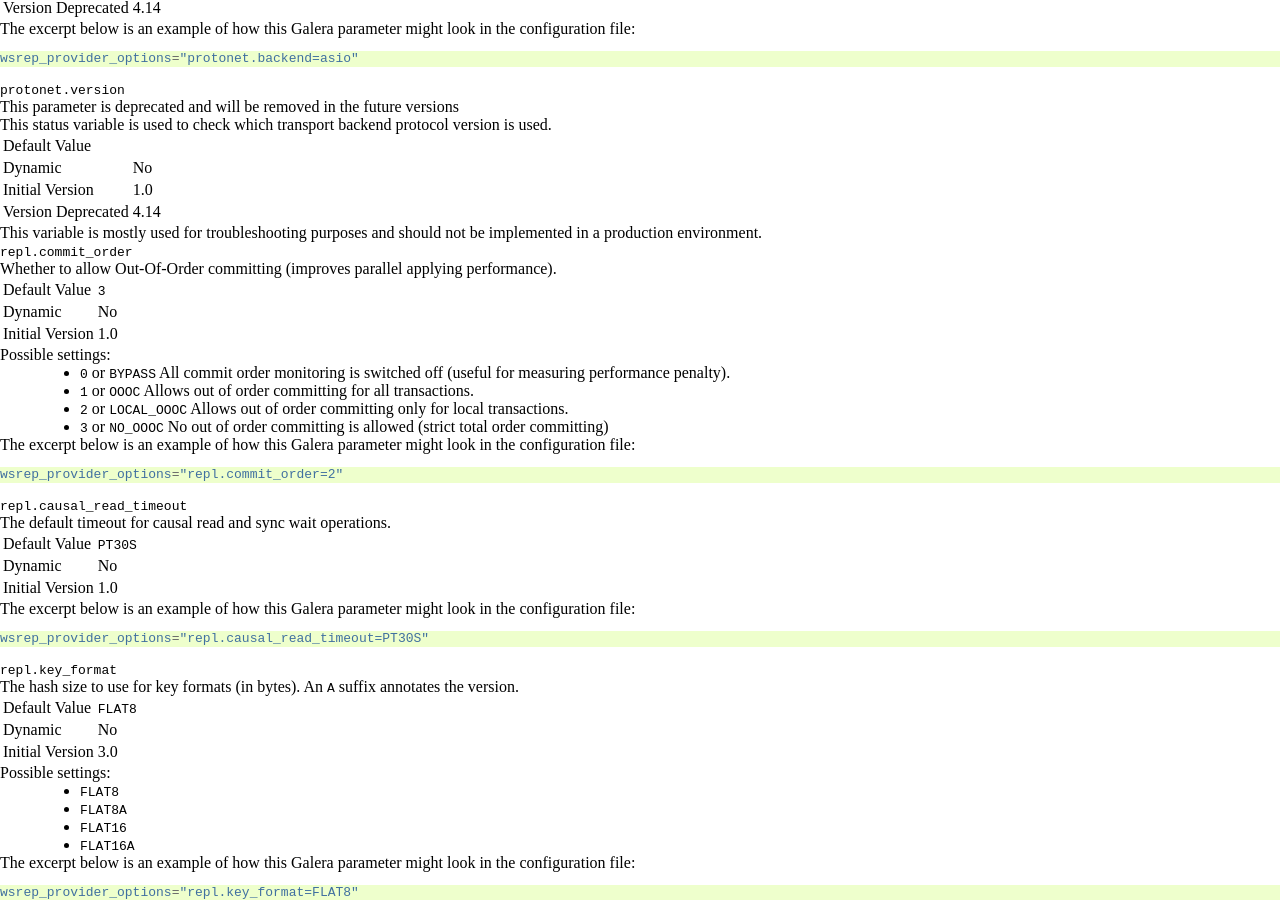
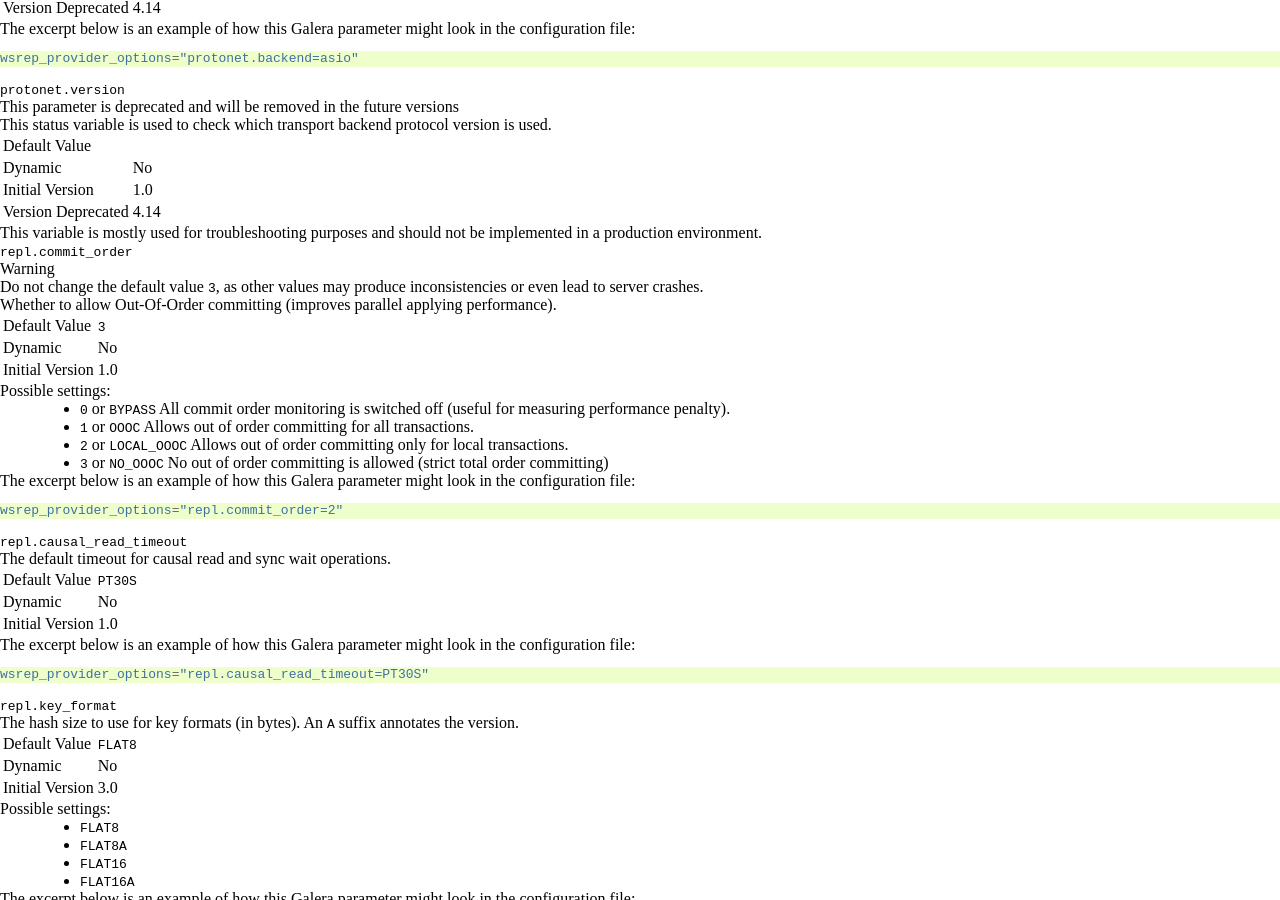
Before and after one commit to codership/documentation, a Sphinx documentation site: the page built from galeracluster/source/documentation/galera-parameters.rst, in a window 1280 px wide and 900 px high, scrolled down 15414 px. Built offline with Sphinx 7.4.7, drawn with Linux system fonts in a browser that asks for light colours; comment, search, counter and statistics services are not loaded.

Commit message:
Issue #390

```diff
--- a/galeracluster/source/documentation/galera-parameters.rst
+++ b/galeracluster/source/documentation/galera-parameters.rst
@@ -1917,6 +1917,8 @@ This variable is mostly used for troubleshooting purposes and should not be impl
 .. index::
    pair: wsrep Provider Options; repl.commit_order
 
+.. warning:: Do not change the default value ``3``, as other values may produce inconsistencies or even lead to server crashes.
+
 Whether to allow Out-Of-Order committing (improves parallel applying performance).
 
 .. csv-table::
```
